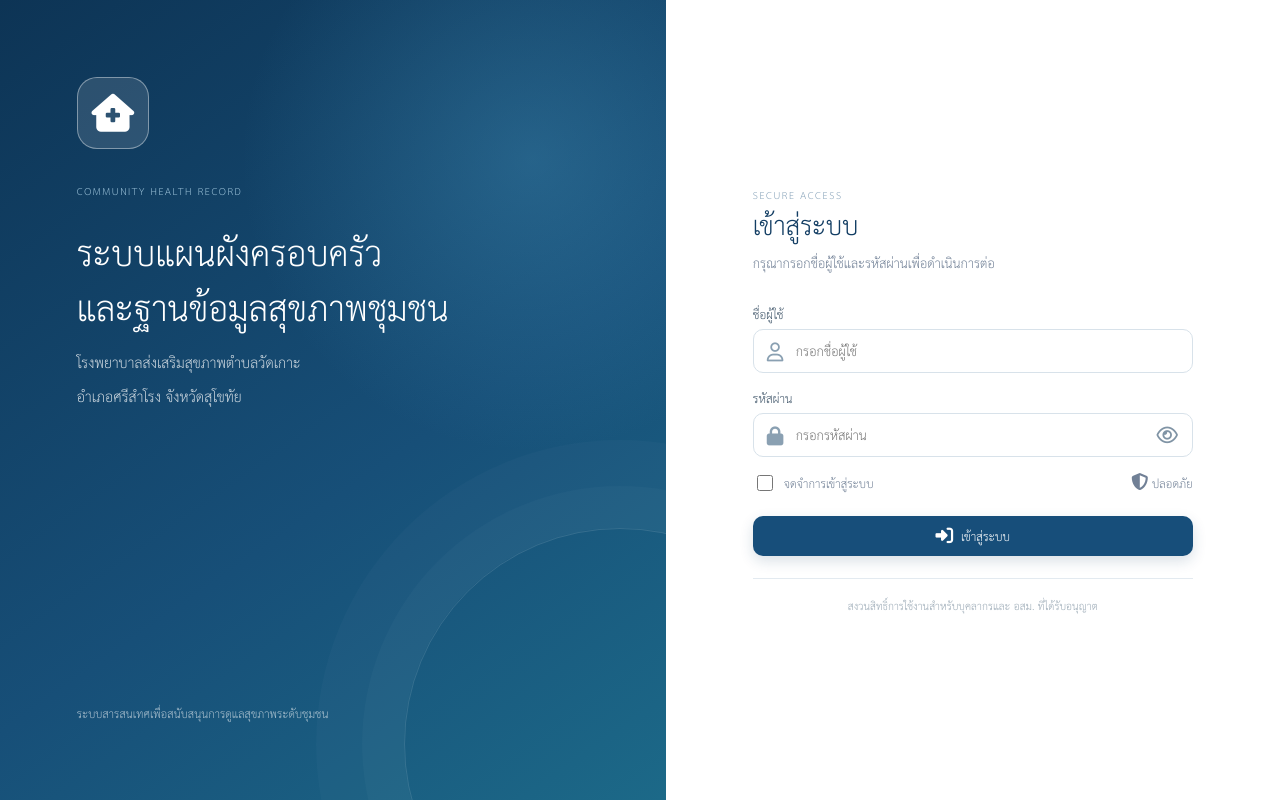
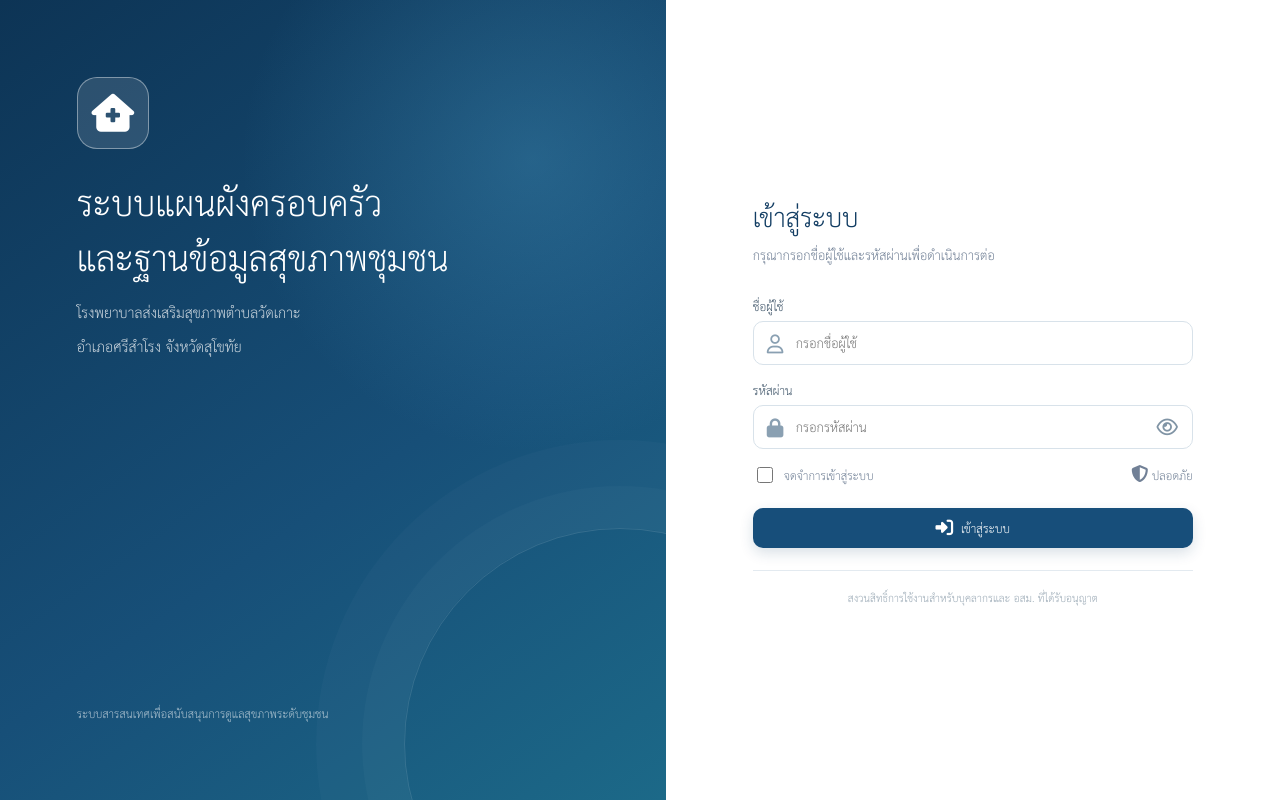
Before and after one commit to shph-watko/FMCHDS-WK-SHPH, a plain HTML site: page index.html in a window 1280 px wide. Drawn offline with nearby package versions, Linux system fonts and the light colour scheme; some packages are replaced by stand-ins of ours; a script that the page names is missing.

Commit message:
Update index.html

```diff
--- a/index.html
+++ b/index.html
@@ -958,7 +958,6 @@ tr:hover td {
     <section class="login-brand">
       <div>
         <div class="brand-mark"><i class="fa-solid fa-house-medical"></i></div>
-        <div class="eyebrow" style="color:#9fc5dc;margin-top:34px">Community Health Record</div>
         <h1>ระบบแผนผังครอบครัว<br>และฐานข้อมูลสุขภาพชุมชน</h1>
         <p>โรงพยาบาลส่งเสริมสุขภาพตำบลวัดเกาะ<br>อำเภอศรีสำโรง จังหวัดสุโขทัย</p>
       </div>
@@ -966,7 +965,6 @@ tr:hover td {
     </section>
     <section class="login-panel">
       <div class="login-card">
-        <div class="eyebrow">Secure Access</div>
         <h2>เข้าสู่ระบบ</h2>
         <p class="sub">กรุณากรอกชื่อผู้ใช้และรหัสผ่านเพื่อดำเนินการต่อ</p>
         <form id="loginForm">
```
